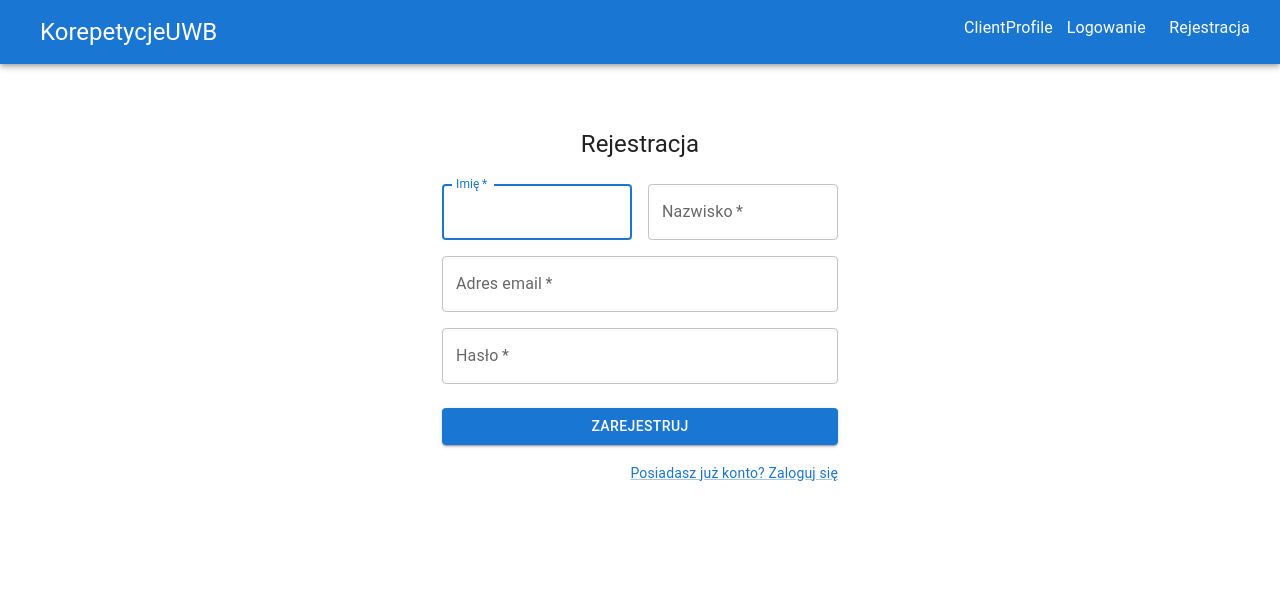
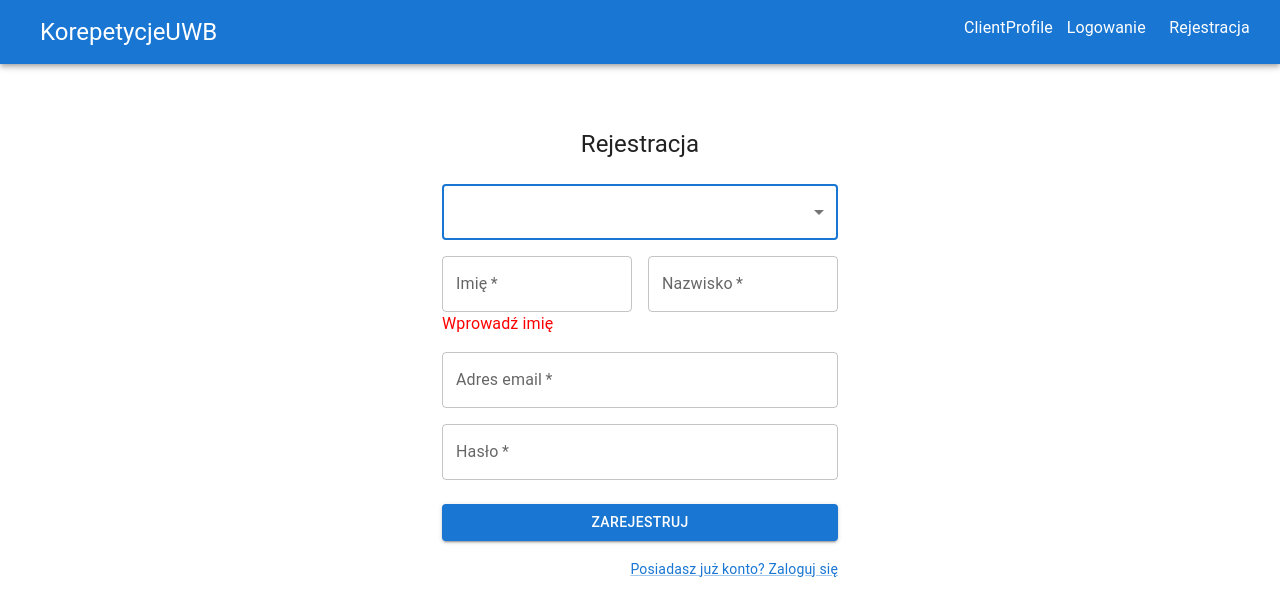
Before and after one commit to Pawel80256/korepetycje-online-frontend, a React (Create React App) app: page /register in a window 1280 px wide. Shown: the top 616 px of the page. Built offline with nearby package versions, Linux system fonts and the light colour scheme.

Commit message:
added role and city to register form

```diff
--- /dev/null
+++ b/src/app/enums/Roles.ts
@@ -0,0 +1,5 @@
+export enum Roles{
+    CLIENT = "CLIENT",
+    TEACHER = "TEACHER",
+    ADMIN = "ADMIN"
+}
--- a/src/authentication/RegisterForm.tsx
+++ b/src/authentication/RegisterForm.tsx
@@ -9,11 +9,15 @@ import Typography from '@mui/material/Typography';
 import Container from '@mui/material/Container';
 import {createTheme, ThemeProvider} from '@mui/material/styles';
 import {useFormik} from "formik";
+import Select, { SelectChangeEvent } from '@mui/material/Select';
+
 import {
     initialRegisterRequest,
     RegisterRequest,
     registerRequestValidationSchema
 } from "../dtos/requests/Authentication";
+import {MenuItem} from "@mui/material";
+import {Roles} from "../app/enums/Roles";
 
 
 const theme = createTheme();
@@ -48,6 +52,20 @@ export const RegisterForm = () => {
                     <Box sx={{mt: 3}}>
                         <form onSubmit={formik.handleSubmit}>
                             <Grid container spacing={2}>
+                                <Grid item xs ={12}>
+                                    <Select
+                                        fullWidth
+                                        id="role"
+                                        name="role"
+                                        value={formik.values.role}
+                                        onChange={formik.handleChange}
+                                        onBlur = {formik.handleBlur}
+                                        autoFocus
+                                    >
+                                        <MenuItem value={Roles.CLIENT.toString()}>Uczeń</MenuItem>
+                                        <MenuItem value={Roles.TEACHER.toString()}>Nauczyciel</MenuItem>
+                                    </Select>
+                                </Grid>
                                 <Grid item xs={12} sm={6}>
                                     <>
                                         <TextField
@@ -116,6 +134,23 @@ export const RegisterForm = () => {
                                         <div style={{color: "red"}}>{formik.errors.password}</div>
                                     )}
                                 </Grid>
+                                {formik.values.role === Roles.TEACHER.toString() &&
+                                <Grid item xs={12}>
+                                    <TextField
+                                        id="city"
+                                        name="city"
+                                        value={formik.values.city}
+                                        onChange={formik.handleChange}
+                                        onBlur={formik.handleBlur}
+                                        fullWidth
+                                        label="Miasto"
+                                    />
+                                    {formik.touched.city && formik.errors.city && typeof formik.errors.city === "string" && (
+                                        <div style={{color: "red"}}>{formik.errors.city}</div>
+                                    )}
+                                </Grid>
+                                }
+
                             </Grid>
                             <Button
                                 type="submit"
--- a/src/dtos/requests/Authentication.ts
+++ b/src/dtos/requests/Authentication.ts
@@ -16,22 +16,28 @@ export const loginRequestValidationSchema = Yup.object({
 })
 
 export interface RegisterRequest {
+    role:string,
     firstName: String,
     lastName: String,
     password: String,
     emailAddress: String,
+    city:string
 }
 
 export const initialRegisterRequest: RegisterRequest = {
+    role:'',
     firstName: '',
     lastName: '',
     password: '',
-    emailAddress: ''
+    emailAddress: '',
+    city:''
 }
 //todo: add typing
 export const registerRequestValidationSchema = Yup.object({
+    role:Yup.string().required('Wprowadź typ konta'),
     firstName: Yup.string().required('Wprowadź imię'),
     lastName: Yup.string().required('Wprowadź nazwisko'),
     password: Yup.string().required('Wprowadź hasło'),
-    emailAddress: Yup.string().email('Niepoprawny adres email').required('Wprowadź adres email')
+    emailAddress: Yup.string().email('Niepoprawny adres email').required('Wprowadź adres email'),
+    city:Yup.string().notRequired()
 })
```
